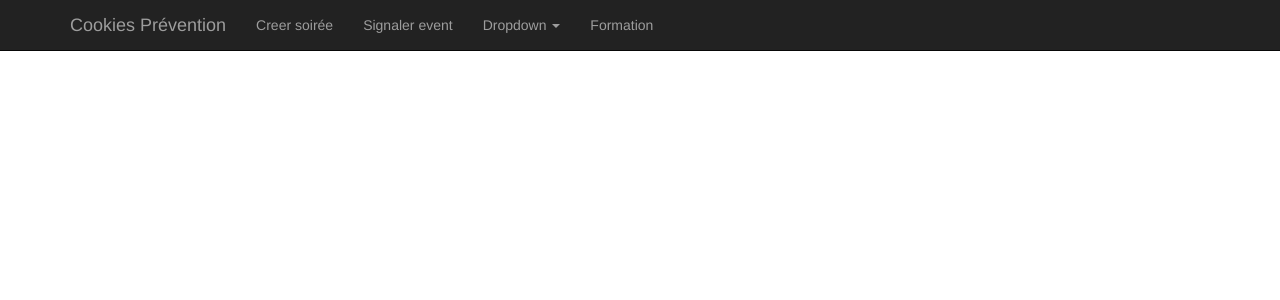
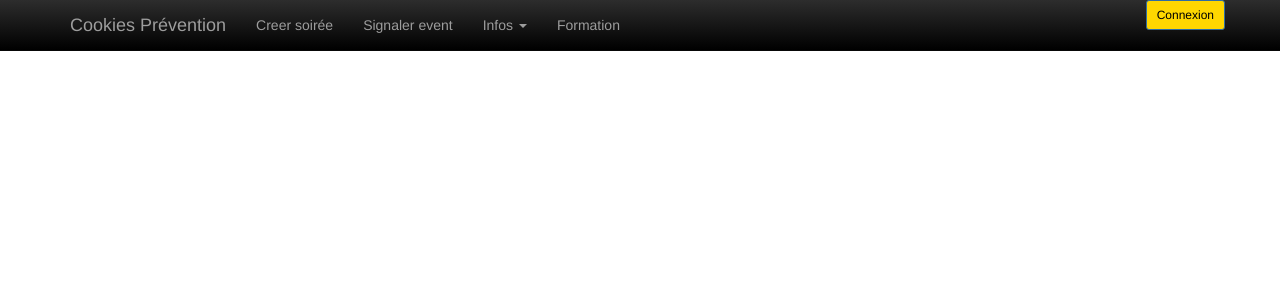
Before and after one commit to SimonDr18/NuitDeLInfo-Team-Cookie-741, a PHP site: page / in a window 1280 px wide. Shown: the top 300 px of the page. Run offline with PHP 8.4, Linux system fonts and the light colour scheme.

Commit message:
Ajout bouton connexion

```diff
--- a/index.php
+++ b/index.php
@@ -19,21 +19,20 @@
                 <li><a href="event.php">Signaler event</a></li>
 
                 <li class="dropdown">
-                    <a href="#" class="dropdown-toggle" data-toggle="dropdown" role="button" aria-haspopup="true" aria-expanded="false">Dropdown <span class="caret"></span></a>
+                    <a href="#" class="dropdown-toggle" data-toggle="dropdown" role="button" aria-haspopup="true" aria-expanded="false">Infos <span class="caret"></span></a>
                     <ul class="dropdown-menu">
-                        <li><a href="#">Action</a></li>
-                        <li><a href="#">Another action</a></li>
-                        <li><a href="#">Something else here</a></li>
-                        <li role="separator" class="divider"></li>
-                        <li class="dropdown-header">Nav header</li>
-                        <li><a href="#">Separated link</a></li>
-                        <li><a href="#">One more separated link</a></li>
+                        <li><a href="#">Evenement</a></li>
+                        <li><a href="#">Condition route</a></li>
+                        <li><a href="#">Transport</a></li>
                     </ul>
                 </li>
                 <li><a href="formation.php">Formation</a></li>
                 <li class="dropdown">
             </ul>
-            </form>
+            <ul class="nav navbar-nav navbar-right">
+                <li><button type="submit" class="btn btn-primary btn-sm"><a href="connexion.php">Connexion</a></button></li>
+            </ul>
+
         </div><!--/.nav-collapse -->
 
     </div>
--- a/static/main.css
+++ b/static/main.css
@@ -0,0 +1,37 @@
+nav {
+    background: -webkit-linear-gradient(top, rgb(45, 45, 45) 0, rgb(0, 0, 0) 100%);
+    border-bottom: 1px solid #257579;
+}
+nav > ul{
+    display : flex;
+    list-style-type : none;
+    margin-top: 0;
+}
+
+
+nav a{
+    flex : 1 1 100%;
+    padding : 0px;
+    text-align : center;
+    margin : 0%;
+    display : inline;
+    list-style : none;
+    table-layout : auto;
+    color : black;
+}
+
+nav a:hover{
+    color : white;
+}
+
+nav p{
+    font-size : 100%;
+    text-transform : uppercase;
+}
+
+nav a{
+    text-decoration : none;
+}
+.btn-primary{
+    background-color: #FFd700;
+}
```
